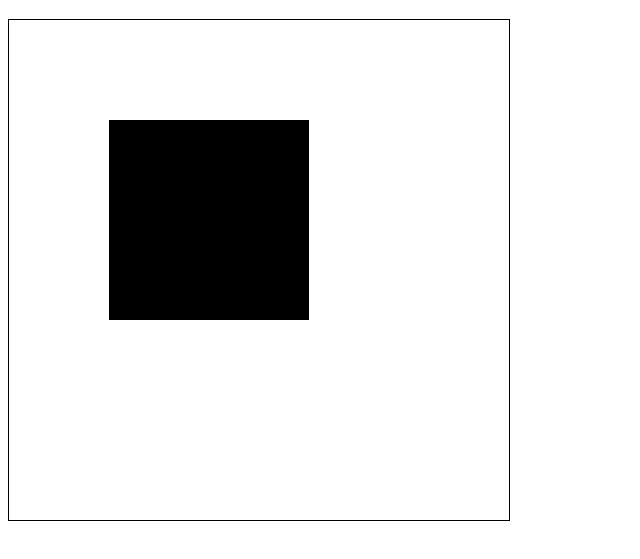
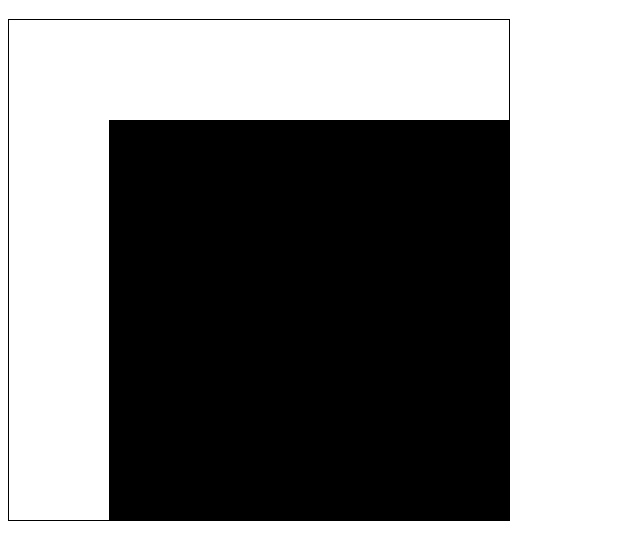
Before and after one commit to justphosphy/ashleycsci3720.github.io, a plain HTML site: page canvas/rectangle.html in a window 1280 px wide. Shown: the part 61-620 px from the top of the page, without its empty margins (0-640 px from the left). Drawn offline with Linux system fonts and the light colour scheme.

Commit message:
Update rectangle.html

```diff
--- a/canvas/rectangle.html
+++ b/canvas/rectangle.html
@@ -11,7 +11,7 @@ Sorry, your browser does not support canvas.
 const canvas = document.getElementById("myCanvas");
 const ctx = canvas.getContext("2d");
 
-ctx.fillRect(100,100,200,200);
+ctx.fillRect(100,100,400,400);
 </script>
 
 </body>
```
